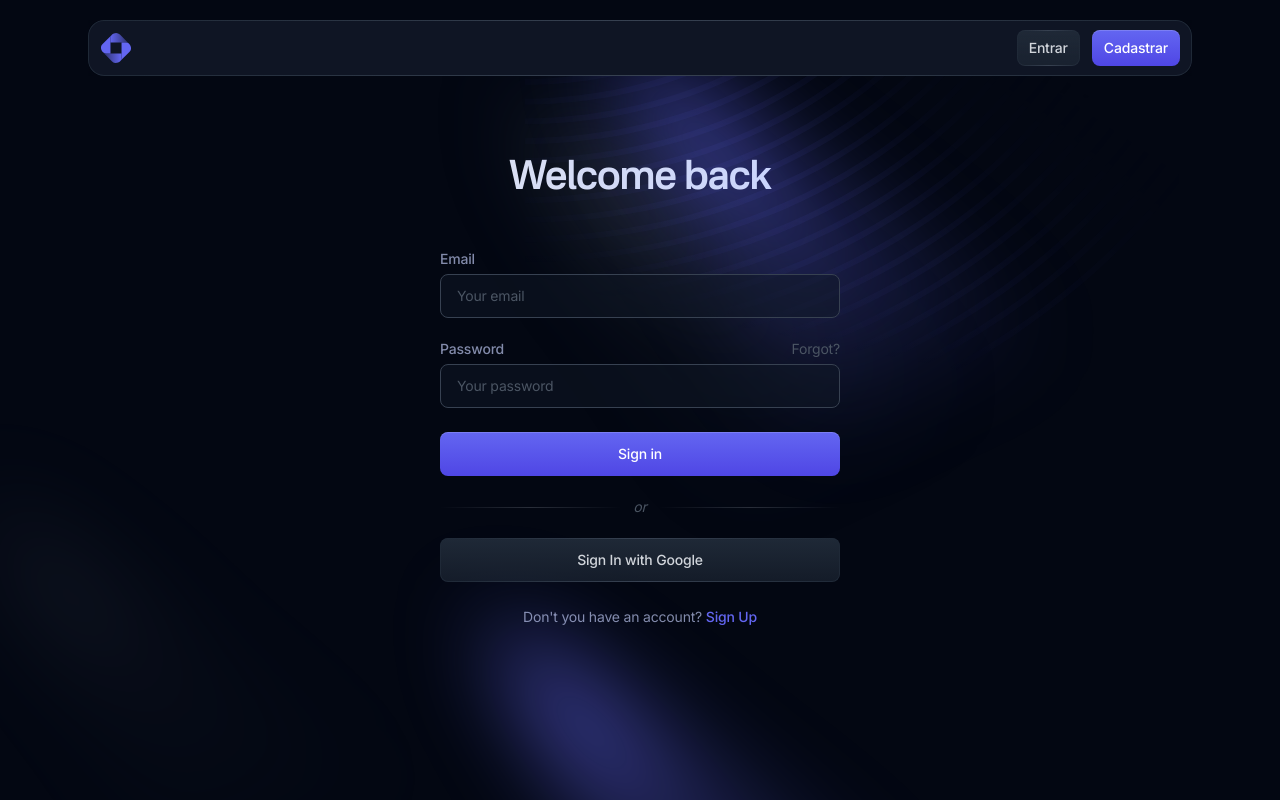
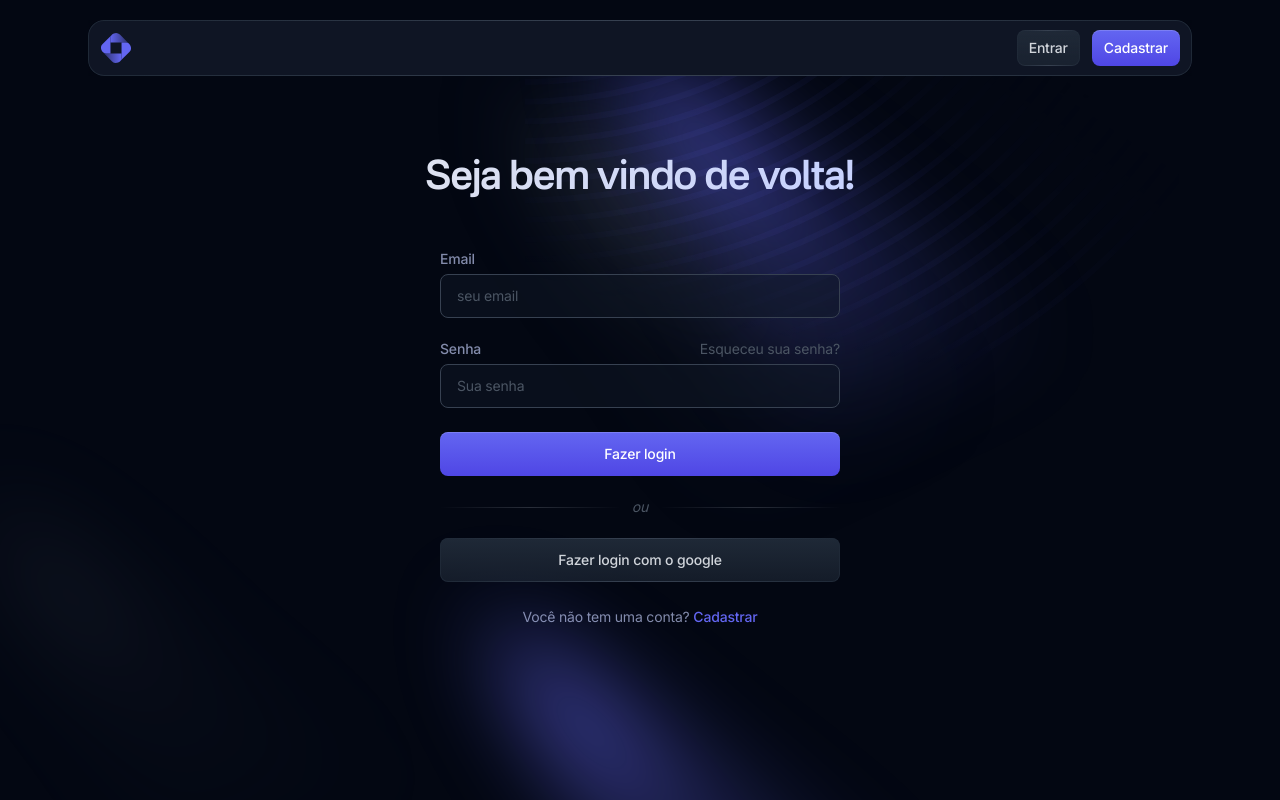
Before and after one commit to pedrootoniel/Sacabelha, a Next.js app: page /signin in a window 1280 px wide. Built offline with nearby package versions, Linux system fonts and the light colour scheme.

Commit message:
update final

```diff
--- a/(auth)/reset-password/page.tsx
+++ b/(auth)/reset-password/page.tsx
@@ -13,7 +13,7 @@ export default function ResetPassword() {
           {/* Section header */}
           <div className="pb-12 text-center">
             <h1 className="animate-[gradient_6s_linear_infinite] bg-[linear-gradient(to_right,theme(colors.gray.200),theme(colors.indigo.200),theme(colors.gray.50),theme(colors.indigo.300),theme(colors.gray.200))] bg-[length:200%_auto] bg-clip-text font-nacelle text-3xl font-semibold text-transparent md:text-4xl">
-              Reset your password
+            Redefinir sua senha
             </h1>
           </div>
           {/* Contact form */}
--- a/app/(auth)/reset-password/page.tsx
+++ b/app/(auth)/reset-password/page.tsx
@@ -13,7 +13,7 @@ export default function ResetPassword() {
           {/* Section header */}
           <div className="pb-12 text-center">
             <h1 className="animate-[gradient_6s_linear_infinite] bg-[linear-gradient(to_right,theme(colors.gray.200),theme(colors.indigo.200),theme(colors.gray.50),theme(colors.indigo.300),theme(colors.gray.200))] bg-[length:200%_auto] bg-clip-text font-nacelle text-3xl font-semibold text-transparent md:text-4xl">
-              Reset your password
+            Redefinir sua senha
             </h1>
           </div>
           {/* Contact form */}
@@ -34,7 +34,7 @@ export default function ResetPassword() {
             </div>
             <div className="mt-6">
               <button className="btn w-full bg-gradient-to-t from-indigo-600 to-indigo-500 bg-[length:100%_100%] bg-[bottom] text-white shadow-[inset_0px_1px_0px_0px_theme(colors.white/.16)] hover:bg-[length:100%_150%]">
-                Reset Password
+               Enviar nova senha
               </button>
             </div>
           </form>
--- a/app/(auth)/signin/page.tsx
+++ b/app/(auth)/signin/page.tsx
@@ -13,7 +13,7 @@ export default function SignIn() {
           {/* Section header */}
           <div className="pb-12 text-center">
             <h1 className="animate-[gradient_6s_linear_infinite] bg-[linear-gradient(to_right,theme(colors.gray.200),theme(colors.indigo.200),theme(colors.gray.50),theme(colors.indigo.300),theme(colors.gray.200))] bg-[length:200%_auto] bg-clip-text font-nacelle text-3xl font-semibold text-transparent md:text-4xl">
-              Welcome back
+            Seja bem vindo de volta!
             </h1>
           </div>
           {/* Contact form */}
@@ -30,7 +30,7 @@ export default function SignIn() {
                   id="email"
                   type="email"
                   className="form-input w-full"
-                  placeholder="Your email"
+                  placeholder="seu email"
                 />
               </div>
               <div>
@@ -39,40 +39,40 @@ export default function SignIn() {
                     className="block text-sm font-medium text-indigo-200/65"
                     htmlFor="password"
                   >
-                    Password
+                   Senha
                   </label>
                   <Link
                     className="text-sm text-gray-600 hover:underline"
                     href="/reset-password"
                   >
-                    Forgot?
+                   Esqueceu sua senha?
                   </Link>
                 </div>
                 <input
                   id="password"
                   type="password"
                   className="form-input w-full"
-                  placeholder="Your password"
+                  placeholder="Sua senha"
                 />
               </div>
             </div>
             <div className="mt-6 space-y-5">
               <button className="btn w-full bg-gradient-to-t from-indigo-600 to-indigo-500 bg-[length:100%_100%] bg-[bottom] text-white shadow-[inset_0px_1px_0px_0px_theme(colors.white/.16)] hover:bg-[length:100%_150%]">
-                Sign in
+               Fazer login
               </button>
               <div className="flex items-center gap-3 text-center text-sm italic text-gray-600 before:h-px before:flex-1 before:bg-gradient-to-r before:from-transparent before:via-gray-400/25 after:h-px after:flex-1 after:bg-gradient-to-r after:from-transparent after:via-gray-400/25">
-                or
+                ou
               </div>
               <button className="btn relative w-full bg-gradient-to-b from-gray-800 to-gray-800/60 bg-[length:100%_100%] bg-[bottom] text-gray-300 before:pointer-events-none before:absolute before:inset-0 before:rounded-[inherit] before:border before:border-transparent before:[background:linear-gradient(to_right,theme(colors.gray.800),theme(colors.gray.700),theme(colors.gray.800))_border-box] before:[mask-composite:exclude_!important] before:[mask:linear-gradient(white_0_0)_padding-box,_linear-gradient(white_0_0)] hover:bg-[length:100%_150%]">
-                Sign In with Google
+               Fazer login com o google
               </button>
             </div>
           </form>
           {/* Bottom link */}
           <div className="mt-6 text-center text-sm text-indigo-200/65">
-            Don't you have an account?{" "}
+          Você não tem uma conta?{" "}
             <Link className="font-medium text-indigo-500" href="/signup">
-              Sign Up
+            Cadastrar
             </Link>
           </div>
         </div>
--- a/app/(auth)/signup/page.tsx
+++ b/app/(auth)/signup/page.tsx
@@ -13,7 +13,7 @@ export default function SignUp() {
           {/* Section header */}
           <div className="pb-12 text-center">
             <h1 className="animate-[gradient_6s_linear_infinite] bg-[linear-gradient(to_right,theme(colors.gray.200),theme(colors.indigo.200),theme(colors.gray.50),theme(colors.indigo.300),theme(colors.gray.200))] bg-[length:200%_auto] bg-clip-text font-nacelle text-3xl font-semibold text-transparent md:text-4xl">
-              Create an account
+            Crie uma conta
             </h1>
           </div>
           {/* Contact form */}
@@ -24,13 +24,13 @@ export default function SignUp() {
                   className="mb-1 block text-sm font-medium text-indigo-200/65"
                   htmlFor="name"
                 >
-                  Name <span className="text-red-500">*</span>
+                  Nome <span className="text-red-500">*</span>
                 </label>
                 <input
                   id="name"
                   type="text"
                   className="form-input w-full"
-                  placeholder="Your full name"
+                  placeholder="Digite Seu nome completo"
                   required
                 />
               </div>
@@ -39,13 +39,13 @@ export default function SignUp() {
                   className="mb-1 block text-sm font-medium text-indigo-200/65"
                   htmlFor="name"
                 >
-                  Company Name <span className="text-red-500">*</span>
+                  Nome da sua empresa <span className="text-red-500">*</span>
                 </label>
                 <input
                   id="company"
                   type="text"
                   className="form-input w-full"
-                  placeholder="Your company name"
+                  placeholder="Digite o nome da sua empresa"
                   required
                 />
               </div>
@@ -54,13 +54,13 @@ export default function SignUp() {
                   className="mb-1 block text-sm font-medium text-indigo-200/65"
                   htmlFor="email"
                 >
-                  Work Email <span className="text-red-500">*</span>
+                 E-mail <span className="text-red-500">*</span>
                 </label>
                 <input
                   id="email"
                   type="email"
                   className="form-input w-full"
-                  placeholder="Your work email"
+                  placeholder="Seu email"
                 />
               </div>
               <div>
@@ -68,33 +68,33 @@ export default function SignUp() {
                   className="block text-sm font-medium text-indigo-200/65"
                   htmlFor="password"
                 >
-                  Password <span className="text-red-500">*</span>
+                  Senha <span className="text-red-500">*</span>
                 </label>
                 <input
                   id="password"
                   type="password"
                   className="form-input w-full"
-                  placeholder="Password (at least 10 characters)"
+                  placeholder="Senha (pelo menos 10 caracteres)"
                 />
               </div>
             </div>
             <div className="mt-6 space-y-5">
               <button className="btn w-full bg-gradient-to-t from-indigo-600 to-indigo-500 bg-[length:100%_100%] bg-[bottom] text-white shadow-[inset_0px_1px_0px_0px_theme(colors.white/.16)] hover:bg-[length:100%_150%]">
-                Register
+               Registrar
               </button>
               <div className="flex items-center gap-3 text-center text-sm italic text-gray-600 before:h-px before:flex-1 before:bg-gradient-to-r before:from-transparent before:via-gray-400/25 after:h-px after:flex-1 after:bg-gradient-to-r after:from-transparent after:via-gray-400/25">
-                or
+                ou
               </div>
               <button className="btn relative w-full bg-gradient-to-b from-gray-800 to-gray-800/60 bg-[length:100%_100%] bg-[bottom] text-gray-300 before:pointer-events-none before:absolute before:inset-0 before:rounded-[inherit] before:border before:border-transparent before:[background:linear-gradient(to_right,theme(colors.gray.800),theme(colors.gray.700),theme(colors.gray.800))_border-box] before:[mask-composite:exclude_!important] before:[mask:linear-gradient(white_0_0)_padding-box,_linear-gradient(white_0_0)] hover:bg-[length:100%_150%]">
-                Sign In with Google
+               Registrar com o google
               </button>
             </div>
           </form>
           {/* Bottom link */}
           <div className="mt-6 text-center text-sm text-indigo-200/65">
-            Already have an account?{" "}
+          Já tem uma conta?{" "}
             <Link className="font-medium text-indigo-500" href="/signin">
-              Sign in
+              Fazer login
             </Link>
           </div>
         </div>
--- a/app/(default)/page.tsx
+++ b/app/(default)/page.tsx
@@ -1,6 +1,6 @@
 export const metadata = {
-  title: "Home - Open PRO",
-  description: "Page description",
+  title: "Abelha Rainha - Canal de SAC/OUVIDORIA",
+  description: "Nosso SAC está aqui para atender suas dúvidas, sugestões e solicitações sobre nossos produtos e serviços. Estamos prontos para te ajudar",
 };
 
 import PageIllustration from "@/components/page-illustration";
```
Also changed, not shown: (auth)/signin/page.tsx (+8 -8 lines), components/ui/footer.tsx (+6 -6 lines).
